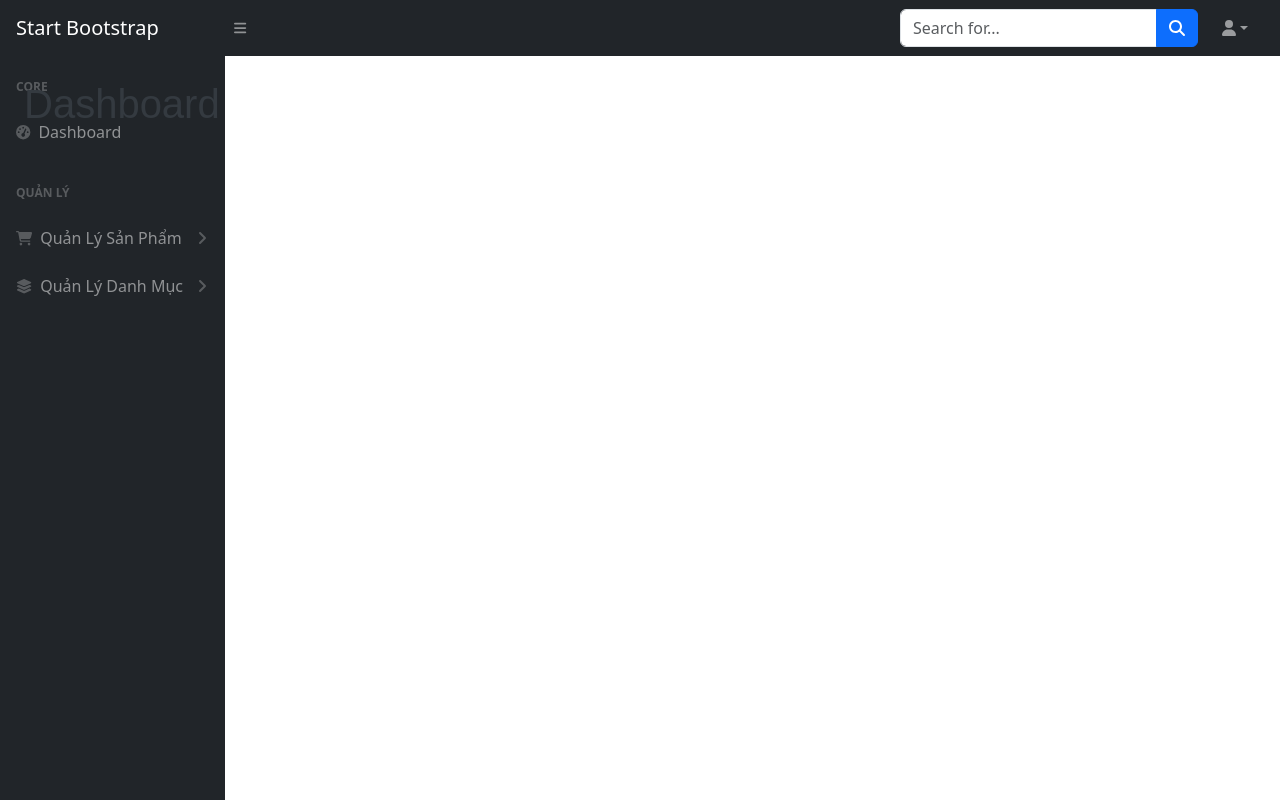
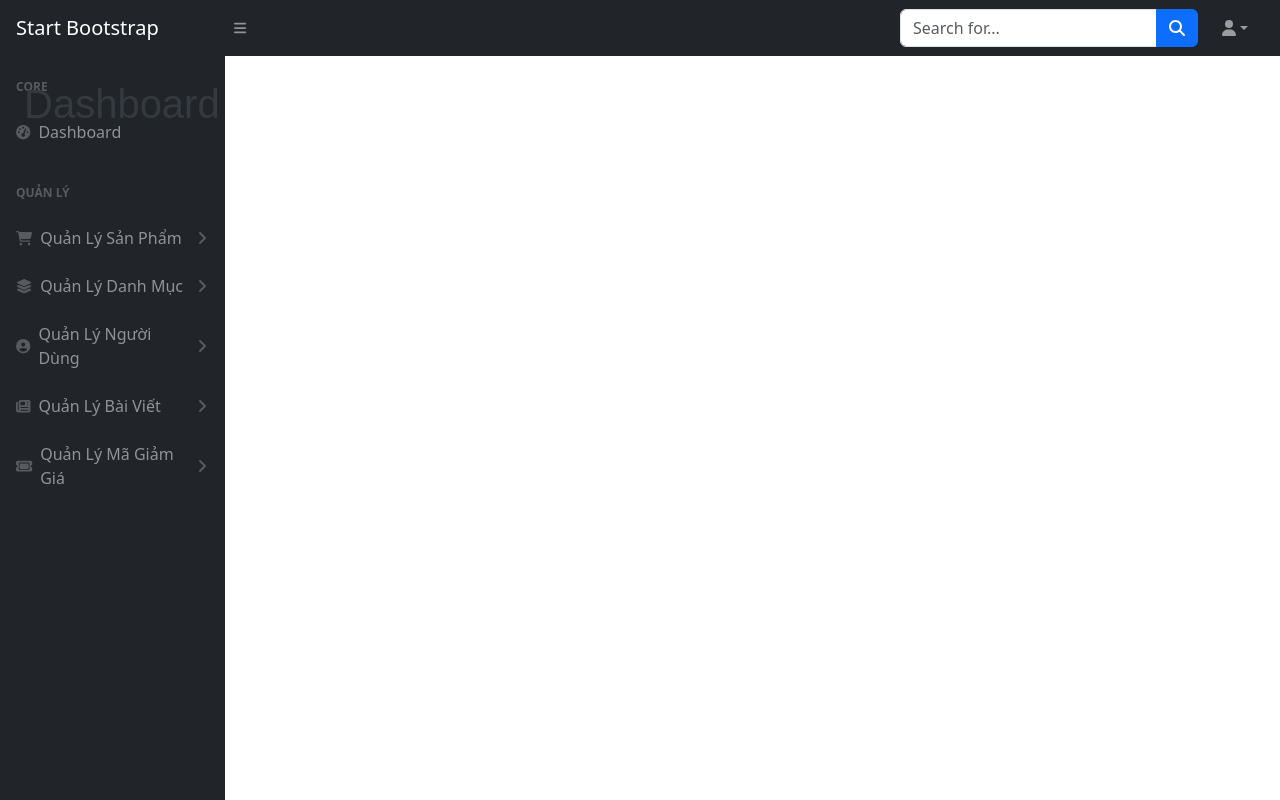
Before and after one commit to ngthanhvu/DU-AN-1-FALL2024, a Vue app: page /admin in a window 1280 px wide. Built offline with nearby package versions, Linux system fonts and the light colour scheme.

Commit message:
Update sidebar

```diff
--- a/src/components/admin/AdminSidebar.vue
+++ b/src/components/admin/AdminSidebar.vue
@@ -18,10 +18,10 @@
           </a>
           <div class="collapse" id="collapseProducts" aria-labelledby="headingOne" data-bs-parent="#sidenavAccordion">
             <nav class="sb-sidenav-menu-nested nav">
-              <router-link class="nav-link" to="/admin/products" >Danh sách sản phẩm</router-link>
+              <router-link class="nav-link" to="/admin/products">Danh sách sản phẩm</router-link>
             </nav>
             <nav class="sb-sidenav-menu-nested nav">
-              <router-link class="nav-link" to="/admin/products/add" >Thêm sản phẩm</router-link>
+              <router-link class="nav-link" to="/admin/products/add">Thêm sản phẩm</router-link>
             </nav>
           </div>
 
@@ -39,6 +39,44 @@
             </nav>
           </div>
 
+          <!-- Manage user  -->
+          <a class="nav-link collapsed" href="#" data-bs-toggle="collapse" data-bs-target="#collapseUser"
+            aria-expanded="false" aria-controls="collapseUser">
+            <div class="sb-nav-link-icon"><font-awesome-icon :icon="['fas', 'circle-user']" /></div>
+            Quản Lý Người Dùng
+            <div class="sb-sidenav-collapse-arrow"><font-awesome-icon :icon="['fas', 'angle-down']" /></div>
+          </a>
+          <div class="collapse" id="collapseUser" aria-labelledby="headingTwo" data-bs-parent="#sidenavAccordion">
+            <nav class="sb-sidenav-menu-nested nav">
+              <router-link class="nav-link" to="/admin/user">Danh sách người dùng</router-link>
+            </nav>
+          </div>
+
+          <a class="nav-link collapsed" href="#" data-bs-toggle="collapse" data-bs-target="#collapseBlog"
+            aria-expanded="false" aria-controls="collapseBlog">
+            <div class="sb-nav-link-icon"><font-awesome-icon :icon="['fas', 'newspaper']" /></div>
+            Quản Lý Bài Viết
+            <div class="sb-sidenav-collapse-arrow"><font-awesome-icon :icon="['fas', 'angle-down']" /></div>
+          </a>
+          <div class="collapse" id="collapseBlog" aria-labelledby="headingTwo" data-bs-parent="#sidenavAccordion">
+            <nav class="sb-sidenav-menu-nested nav">
+              <router-link class="nav-link" to="/admin/blog">Danh sách bài viết</router-link>
+              <router-link class="nav-link" to="/admin/blog/add">Thêm bài viết</router-link>
+            </nav>
+          </div>
+
+          <a class="nav-link collapsed" href="#" data-bs-toggle="collapse" data-bs-target="#collapseCoupon"
+            aria-expanded="false" aria-controls="collapseCoupon">
+            <div class="sb-nav-link-icon"><font-awesome-icon :icon="['fas', 'ticket']" /></div>
+            Quản Lý Mã Giảm Giá
+            <div class="sb-sidenav-collapse-arrow"><font-awesome-icon :icon="['fas', 'angle-down']" /></div>
+          </a>
+          <div class="collapse" id="collapseCoupon" aria-labelledby="headingTwo" data-bs-parent="#sidenavAccordion">
+            <nav class="sb-sidenav-menu-nested nav">
+              <router-link class="nav-link" to="/admin/coupon">Danh sách mã</router-link>
+              <router-link class="nav-link" to="/admin/coupon/add">Thêm mã</router-link>
+            </nav>
+          </div>
 
         </div>
       </div>
```
Also changed, not shown: src/components/admin/AdminBlog.vue (added), src/components/admin/AdminCoupon.vue (added), src/components/admin/AdminUser.vue (added).
